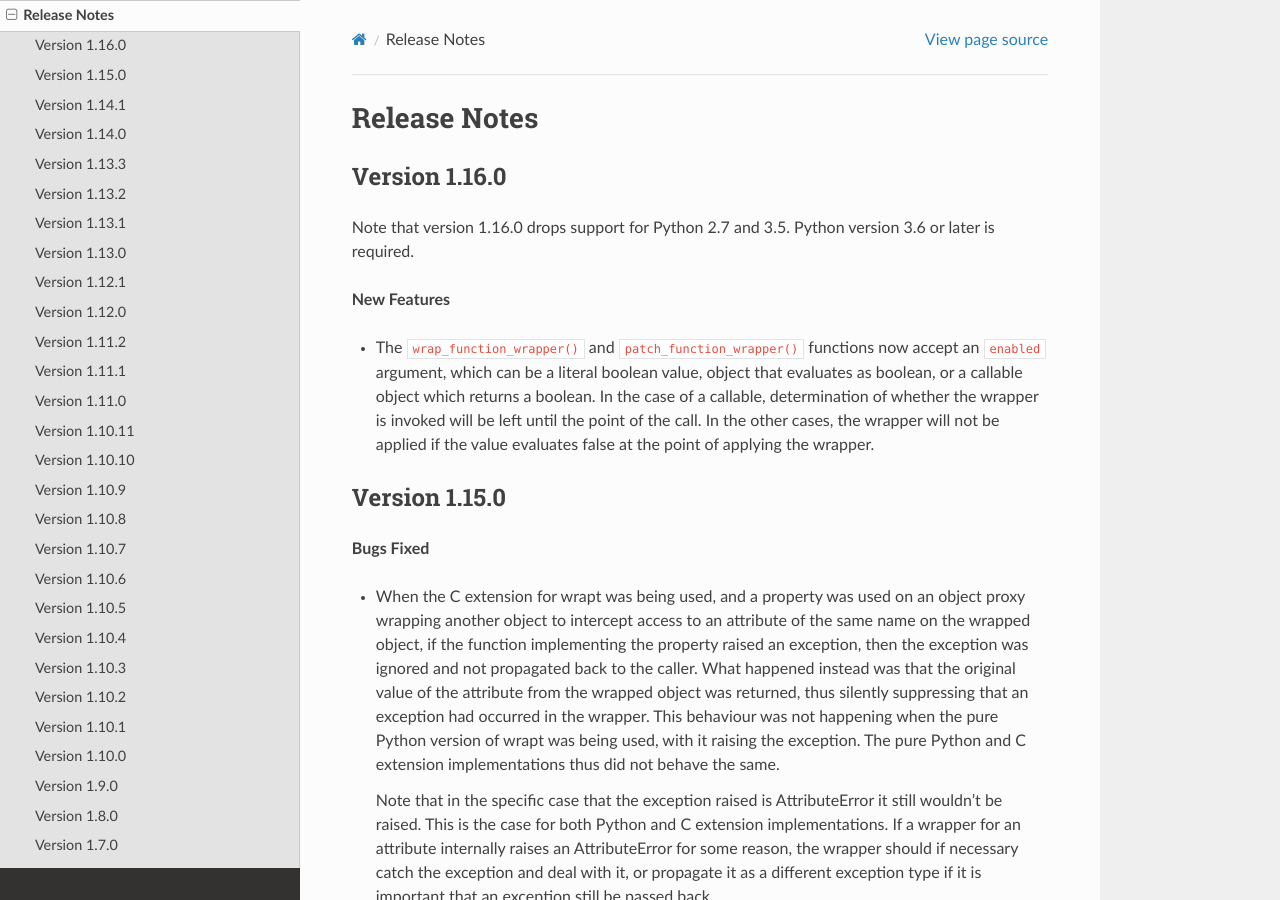
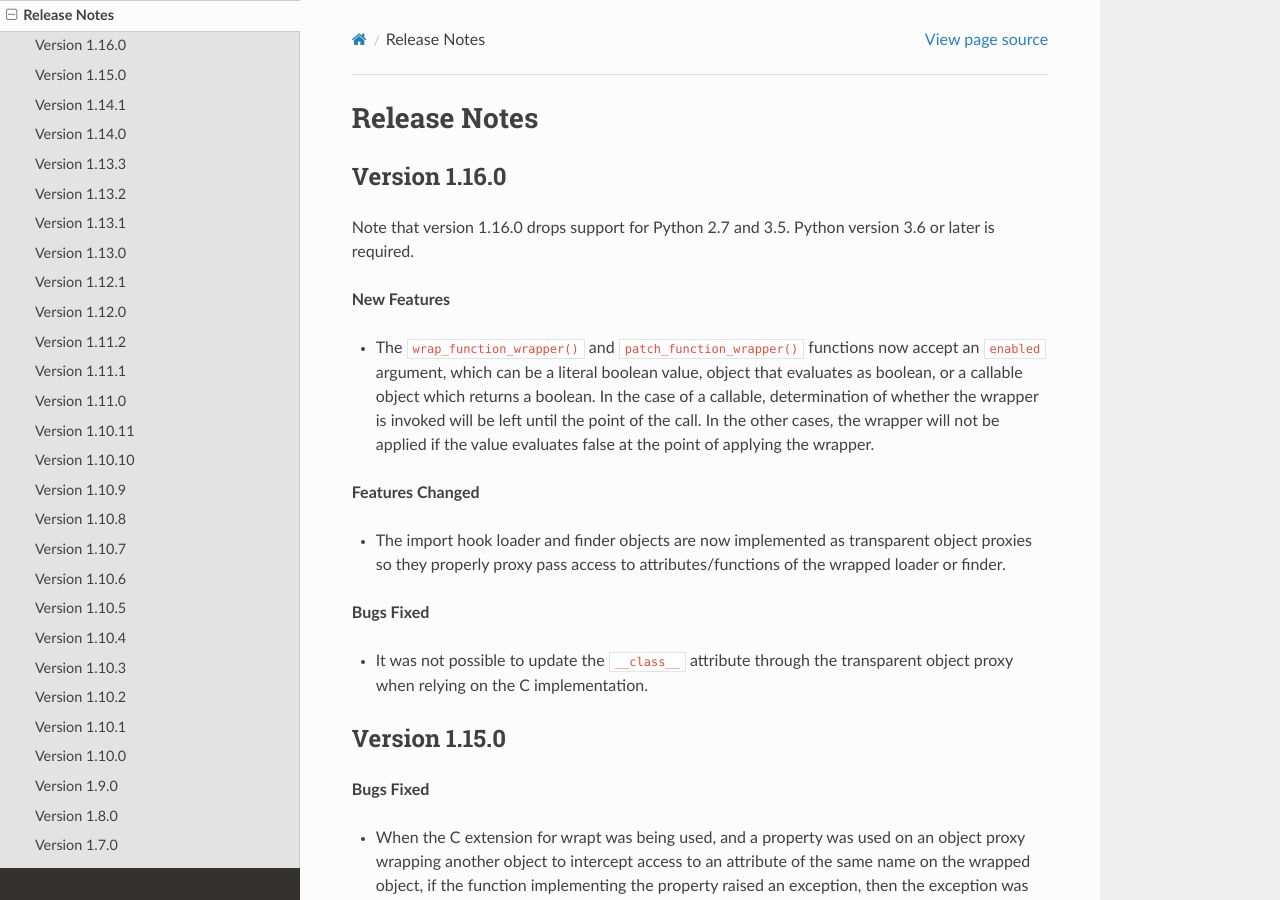
Before and after one commit to GrahamDumpleton/wrapt, a Sphinx documentation site: the page built from docs/changes.rst, in a window 1280 px wide and 900 px high. Built offline with Sphinx 7.4.7 and the Read the Docs theme 2.0.0, drawn with Linux system fonts in a browser that asks for light colours.

Commit message:
Add change notes for changed features and bugs.

```diff
--- a/docs/changes.rst
+++ b/docs/changes.rst
@@ -15,6 +15,17 @@ Note that version 1.16.0 drops support for Python 2.7 and 3.5. Python version
   the case of a callable, determination of whether the wrapper is invoked will
   be left until the point of the call. In the other cases, the wrapper will not
   be applied if the value evaluates false at the point of applying the wrapper.
+
+**Features Changed**
+
+* The import hook loader and finder objects are now implemented as transparent
+  object proxies so they properly proxy pass access to attributes/functions of
+  the wrapped loader or finder.
+
+**Bugs Fixed**
+
+* It was not possible to update the ``__class__`` attribute through the
+  transparent object proxy when relying on the C implementation.
 
 Version 1.15.0
 --------------
```
